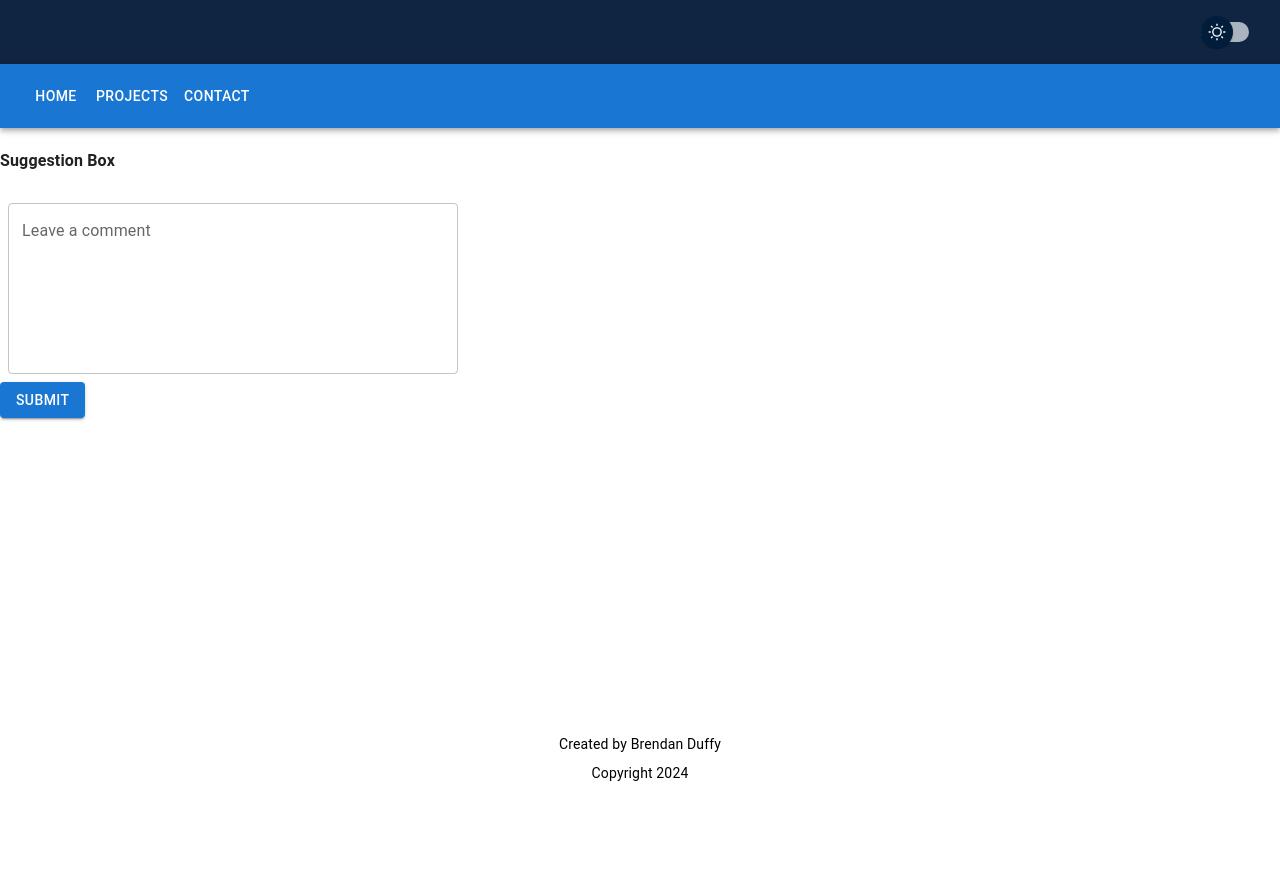
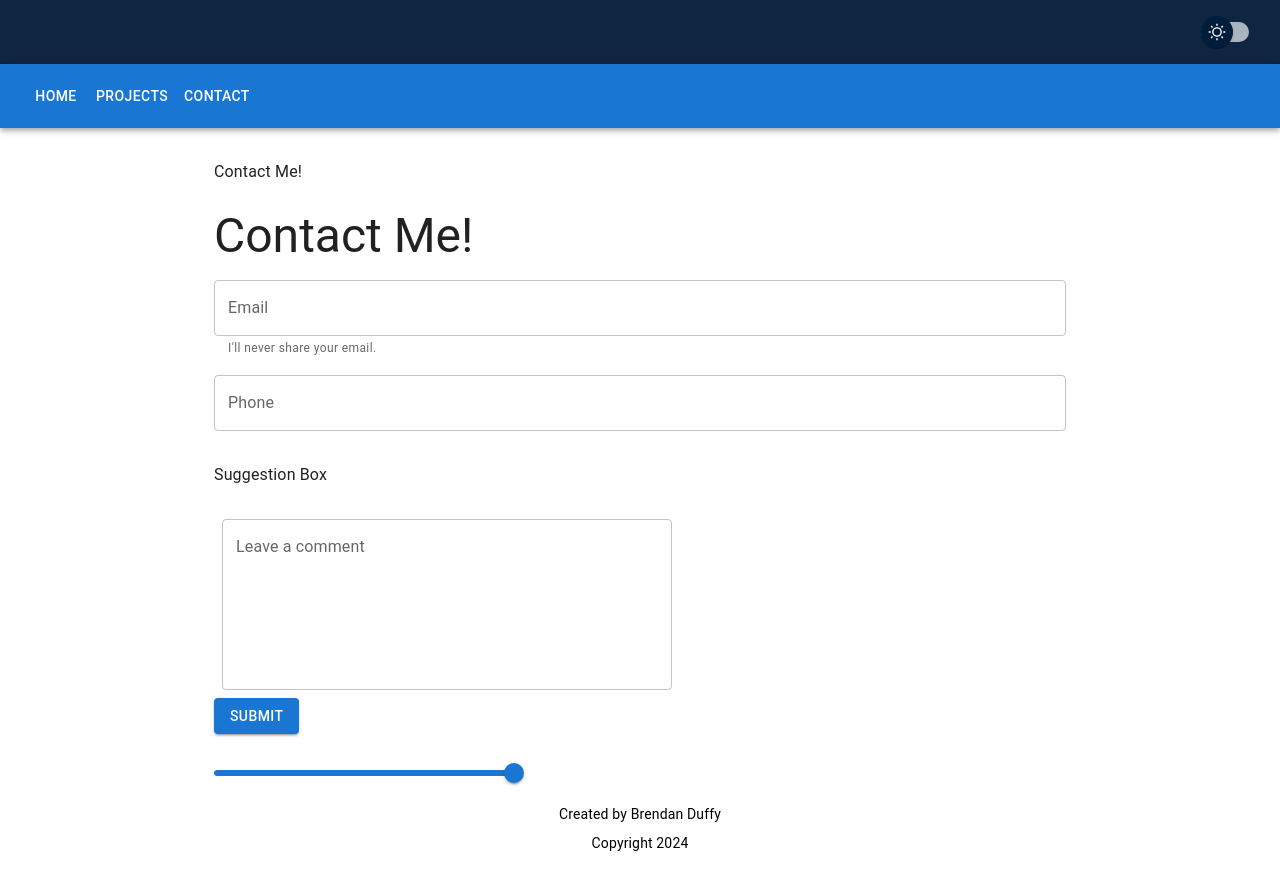
Before and after one commit to plush92/MyWebsite, a React (Vite) app in the folder frontend/: page /contact in a window 1280 px wide. Before the commit the page ends 800 px from the top, so only its background shows below. Built offline with nearby package versions, Linux system fonts and the light colour scheme.

Commit message:
update suggestion box, add contact form

```diff
--- /dev/null
+++ b/frontend/src/components/ContactForm.tsx
@@ -0,0 +1,24 @@
+import { Box, TextField, FormHelperText, Typography } from '@mui/material';
+
+const ContactForm: React.FC = () => {
+  return (
+      <Box component="form" sx={{ display: 'flex', flexDirection: 'column', gap: 2 }}>
+          <Typography variant="h3" >
+              Contact Me!
+          </Typography>
+      <TextField
+        id="email"
+        type="email"
+        label="Email"
+        helperText="I'll never share your email."
+      />
+      <TextField
+        id="phone"
+        type="tel"
+        label="Phone"
+      />
+    </Box>
+  );
+};
+
+export default ContactForm;
--- a/frontend/src/components/SuggestionBox.tsx
+++ b/frontend/src/components/SuggestionBox.tsx
@@ -12,7 +12,7 @@ const SuggestionBox: React.FC = () => {
   const [comment, setComment] = useState("");
 
   const handleSubmit = () => {
-    alert("Thank you. Unfortunately your opinion will not be considered at this time.");
+    alert("Thank you. Unfortunately your opinion will not be considered at this time :)");
     setComment("");
   };
 
--- /dev/null
+++ b/frontend/src/components/materialui/CustomSlider.tsx
@@ -0,0 +1,18 @@
+import * as React from 'react';
+import Slider, { SliderProps } from '@mui/material/Slider';
+
+interface CustomSliderProps extends SliderProps {
+  value: number;
+  onChange: (event: Event, value: number | number[]) => void;
+}
+
+const CustomSlider: React.FC<CustomSliderProps> = ({ value, onChange, ...props }) => (
+  <Slider
+    value={value}
+    onChange={onChange}
+    aria-label="custom-slider"
+    {...props}
+  />
+);
+
+export default CustomSlider;
--- a/frontend/src/pages/Contact.tsx
+++ b/frontend/src/pages/Contact.tsx
@@ -1,13 +1,33 @@
+import { useState } from "react";
 import SuggestionBox from "../components/SuggestionBox";
-import CustomButton from "../components/materialui/CustomButton";
+import CustomSlider from "../components/materialui/CustomSlider";
+import CustomContainer from "../components/materialui/CustomContainer";
+import CustomBox from "../components/materialui/CustomBox";
+import ContactForm from "../components/ContactForm";
+import { Typography } from "@mui/material";
 
 const Contact: React.FC = () => {
+  const [sliderValue, setSliderValue] = useState(100);
+
   return (
-    <div>
-      <h4>Suggestion Box</h4>
-      <SuggestionBox></SuggestionBox>
-    </div>
+    <CustomContainer>
+      <CustomBox sx={{ display: "flex", flexDirection: "column", gap: 3, mt: 4 }}>
+        <Typography>Contact Me!</Typography>
+        <ContactForm></ContactForm>
+      </CustomBox>
+      <CustomBox sx={{ display: "flex", flexDirection: "column", gap: 3, mt: 4}}>
+      <Typography>Suggestion Box</Typography>
+      <SuggestionBox />
+      <CustomSlider
+        value={sliderValue}
+        onChange={(_, val) => setSliderValue(val as number)}
+        min={0}
+        max={100}
+        sx={{ width: 300 }}
+        />
+        </CustomBox>
+    </CustomContainer>
   );
-}
+};
 
 export default Contact;
```
Also changed, not shown: frontend/src/components/materialui/Drawer.tsx (+7 -7 lines), frontend/src/components/materialui/CustomBox.tsx (renamed from frontend/src/components/materialui/Box.tsx), frontend/src/components/materialui/CustomContainer.tsx (line endings or trailing spaces), 1 other file (tests, documents, lock files or other folders).
